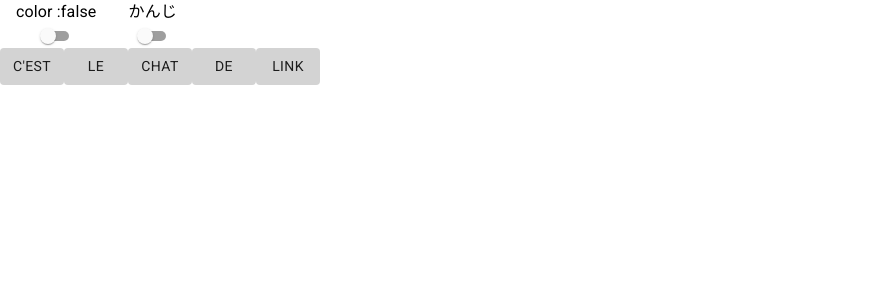
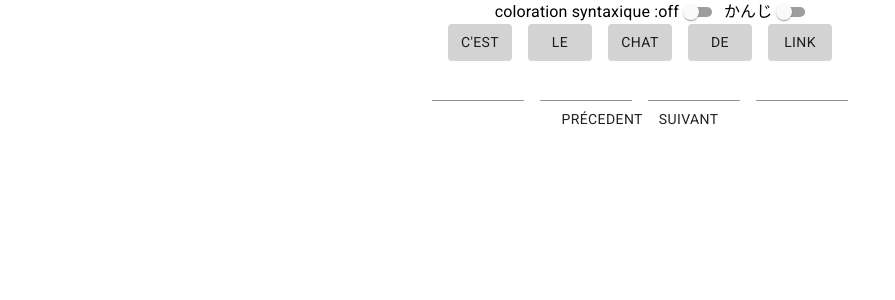
Before and after one commit to jCOTINEAU/fontanier-exercies, a React (Create React App) app: page / in a window 1280 px wide. Shown: the top 300 px of the page, without its empty margins (0-895 px from the left). Built offline with nearby package versions, Linux system fonts and the light colour scheme.

Commit message:
add 3 no question

```diff
--- a/src/App.js
+++ b/src/App.js
@@ -1,63 +1,67 @@
 import React, { useState } from 'react';
 import './App.css';
-import {displayKanjiContext} from './contexts/KanjiContext'
-import {displayColorContext} from './contexts/ColorContext'
+import { displayKanjiContext } from './contexts/KanjiContext'
+import { displayColorContext } from './contexts/ColorContext'
 import Question from './models/Question'
+import Response from './models/Response'
 import ColorToggler from './models/ColorToggler';
 import KanjiToggler from './models/KanjiToggler';
 import 'fontsource-roboto';
+import Grid from '@material-ui/core/Grid';
+import data from './data/theme/no/questions.json';
+import responseData from './data/theme/no/response.json';
+import Button from '@material-ui/core/Button'
 
-export default function App(){
+export default function App() {
 
-    const [questions]=React.useState([
-      {
-        'module': 'no',
-        'id':1,
-        'wbs': [
-          {
-            'value': "c'est",
-          },
-          {
-            'value': 'le',
-          },{
-            'value': "chat",
-            'color': 'green',
-            'trad': {
-              'kana':'ねこ',
-              'kanji':'猫'
-            },
-          },{
-            'value': "de",
-          },{
-            'value': "link",
-            'color': 'red',
-            'trad':
-            {
-              'kana':'りンク'
-            },
-          },
-        ]
-      }
-    ])
+  const [questions] = React.useState(data.questions)
+  const [responses] = React.useState(responseData.responses)
+  let [activeQr,setActiveQr] = React.useState(0);
 
   const [color, toggleColor] = useState(false);
   const value = { color, toggleColor };
 
-    const [kanji , toggleKanji] = useState(false);
-    const valueKanji = {kanji, toggleKanji};
+  const [kanji, toggleKanji] = useState(false);
+  const valueKanji = { kanji, toggleKanji };
 
-    return(
+
+  return (
+    <div>
       <displayKanjiContext.Provider value={valueKanji}>
         <displayColorContext.Provider value={value}>
-        <div>
+          <Grid container jystify="center">
+
+          </Grid>
+          <Grid container justify="center">
+            <Grid item>
               <ColorToggler> </ColorToggler>
+            </Grid>
+            <Grid item>
               <KanjiToggler> </KanjiToggler>
-        </div>
-        <div>
-          <Question question={questions[0]}/>
-        </div>
+            </Grid>
+          </Grid>
+          <Question question={questions[activeQr]} />
+          <Response response={responses[activeQr]}></Response>
+          <Grid container justify="center">
+            <Grid item>
+            <Button onClick={()=>{
+              setActiveQr(Math.abs(--activeQr%questions.length))
+            }}>
+
+              précedent
+            </Button>
+            </Grid>
+            <Grid item>
+            <Button onClick={()=>{
+              setActiveQr((++activeQr%questions.length))
+            }}>
+              suivant
+            </Button>
+            </Grid>
+          </Grid>
         </displayColorContext.Provider>
       </displayKanjiContext.Provider>
+    </div>
   );
 
 }
--- /dev/null
+++ b/src/data/theme/no/questions.json
@@ -0,0 +1,98 @@
+{
+  "questions": [
+    {
+      "module": "no",
+      "id": 1,
+      "wbs": [
+        {
+          "value": "c'est"
+        },
+        {
+          "value": "le"
+        },
+        {
+          "value": "chat",
+          "color": "green",
+          "trad": {
+            "kana": "ねこ",
+            "kanji": "猫"
+          }
+        },
+        {
+          "value": "de"
+        },
+        {
+          "value": "link",
+          "color": "red",
+          "trad": {
+            "kana": "りンク"
+          }
+        }
+      ]
+    },
+    {
+      "module": "no",
+      "id": 2,
+      "wbs": [
+        {
+          "value": "c'est"
+        },
+        {
+          "value": "le"
+        },
+        {
+          "value": "chant",
+          "trad": {
+            "kana": "うた",
+            "kanji": "歌"
+          }
+        },
+        {
+          "value": "du"
+        },
+        {
+          "value": "temps",
+          "trad": {
+            "kana": "とき",
+            "kanji": "時"
+          }
+        }
+      ]
+    },
+    {
+      "module": "no",
+      "id": "３",
+      "wbs": [
+        {
+          "value": "ce"
+        },
+        {
+          "value": "sont"
+        },
+        {
+          "value": "les"
+        },
+        {
+          "value": "momies",
+          "trad":{
+            "kana": "ミイラ"
+          }
+        },
+        {
+          "value": "du",
+          "trad": {
+            "kana": "とき",
+            "kanji": "時"
+          }
+        },
+        {
+          "value": "temple",
+          "trad": {
+            "kana": "とき",
+            "kanji": "時"
+          }
+        }
+      ]
+    }
+  ]
+}
--- /dev/null
+++ b/src/data/theme/no/response.json
@@ -0,0 +1,60 @@
+{
+    "responses":[
+        {
+            "id": 1,
+            "module": "no",
+            "rbs":
+            [
+                {
+                    "kana": "リンク"
+                },
+                {
+                    "kana": "の"
+                },
+                {
+                    "kanji": "猫",
+                    "kana":"ねこ"
+                },
+                {
+                    "kana": "だ"
+                }
+            ]
+        },
+        {
+            "id": 2,
+            "module": "no",
+            "rbs":
+            [
+                {
+                    "kana": "とき",
+                    "kanji": "時"
+                },
+                {
+                    "kana": "の"
+                },{
+                    "kana": "うた",
+                    "kanji": "歌"
+                },{
+                    "kana": "だ"
+                }
+            ]
+        }, {
+            "id": 3,
+            "module": "no",
+            "rbs":
+            [
+                {
+                    "kana": "シンデン",
+                    "kanji": "神殿"
+                },
+                {
+                    "kana": "の"
+                },{
+                    "kana": "ミイラ"
+                },{
+                    "kana": "だ"
+                }
+            ]
+        }
+    ]
+}
--- a/src/models/ColorToggler.js
+++ b/src/models/ColorToggler.js
@@ -7,9 +7,9 @@ function ColorToggler() {
   const {color, toggleColor}= React.useContext(displayColorContext);
 
   return (
-    <FormControlLabel
+    <FormControlLabel labelPlacement="start"
     control={<Switch size="small" checked={color} onChange={(event) =>{toggleColor(event.target.checked)}} />}
-    label={"color :"+color} labelPlacement='top'
+    label={"coloration syntaxique :".concat(color?'on':'off')}
   />
 
   );
--- a/src/models/KanjiToggler.js
+++ b/src/models/KanjiToggler.js
@@ -9,7 +9,7 @@ function KanjiToggler() {
   return (
     <FormControlLabel
     control={<Switch size="small" checked={kanji} onChange={(event) =>{toggleKanji(event.target.checked)}} />}
-    label={kanji?'漢字':'かんじ'} labelPlacement='top'
+    label={kanji?'漢字':'かんじ'} labelPlacement='start'
   />
   );
 }
--- a/src/models/Question.js
+++ b/src/models/Question.js
@@ -1,15 +1,9 @@
 import React from 'react';
 import WordBlock from './WordBlock.js';
+import {Grid} from '@material-ui/core'
 
 export default class Question extends React.Component {
 
-    renderWb(i)
-    {
-        return(
-            <WordBlock wb={this.props.question.wbs[i]}>
-            </WordBlock>
-        )
-    }
 
     render()
     {
@@ -18,11 +12,9 @@ export default class Question extends React.Component {
         )
 
         return(
-            <div className="Question">
+            <Grid container justify="center" spacing="2" allignItems="center">
                 {list}
-            </div>
-
-
+            </Grid>
         )
     }
 }
--- /dev/null
+++ b/src/models/Response.js
@@ -0,0 +1,16 @@
+import React from 'react';
+import ResponseBlock from './ResponseBlock.js'
+import Grid from '@material-ui/core/Grid';
+
+export default function Response(props)
+{
+
+    const list = props.response.rbs.map((rb)=>
+    <ResponseBlock key={Math.random()} rb={rb} />
+)
+    return (
+        <Grid container justify="center" spacing="2" allignItems="center">
+            {list}
+        </Grid>
+    )
+}
--- /dev/null
+++ b/src/models/ResponseBlock.js
@@ -0,0 +1,33 @@
+import React, { useState } from 'react';
+import {Grid, Input} from '@material-ui/core'
+import { displayKanjiContext } from '../contexts/KanjiContext'
+import { useContext } from 'react';
+
+export default function ResponseBlock(props)
+{
+
+    const { kanji } = useContext(displayKanjiContext)
+    const [lValue, setlValue] = useState("")
+
+    const eqkanji=(lValue===props.rb.kanji)
+    const eqkana=(lValue===props.rb.kana)
+
+    let toDisplay='white';
+    if((kanji && eqkanji) || (!kanji && eqkana) || (eqkana && !(props.rb.kanji) ))
+    {
+        toDisplay='lightgreen'
+    }else if((kanji && eqkana) || (!kanji && eqkanji))
+    {
+        toDisplay='orange'
+    }else{
+        toDisplay='white'
+    }
+
+    return(
+        <Grid item xs="1">
+        <Input style = {{backgroundColor: toDisplay}} onChange={(event)=>{
+            setlValue(event.target.value)
+        }} />
+        </Grid>
+    )
+}
--- a/src/models/WordBlock.js
+++ b/src/models/WordBlock.js
@@ -1,46 +1,44 @@
 import React, { useState } from 'react';
 import { useContext } from 'react';
-import {displayKanjiContext} from '../contexts/KanjiContext'
-import {displayColorContext} from '../contexts/ColorContext'
+import { displayKanjiContext } from '../contexts/KanjiContext'
+import { displayColorContext } from '../contexts/ColorContext'
 import Button from '@material-ui/core/Button'
+import {Grid } from '@material-ui/core'
 
-export default function WordBlock(props)
-{
+export default function WordBlock(props) {
 
 
-  const {color} = useContext(displayColorContext);
-  const {kanji} = useContext(displayKanjiContext)
-  const [displayTrad,setDisplayTrad] =  useState(false)
+  const { color } = useContext(displayColorContext);
+  const { kanji } = useContext(displayKanjiContext)
+  const [displayTrad, setDisplayTrad] = useState(false)
 
-  let toDisplay=props.wb.value;
+  let toDisplay = props.wb.value;
 
-  if(displayTrad)
-  {
-    if(props.wb.trad)
-    {
-      if(kanji && props.wb.trad.kanji)
-      {
+  if (displayTrad) {
+    if (props.wb.trad) {
+      if (kanji && props.wb.trad.kanji) {
         toDisplay = props.wb.trad.kanji
-      }else if(props.wb.trad){
+      } else if (props.wb.trad) {
         toDisplay = props.wb.trad.kana
       }
-    }else{
-      toDisplay=props.wb.value
+    } else {
+      toDisplay = props.wb.value
     }
-  }else{
-    toDisplay=props.wb.value
+  } else {
+    toDisplay = props.wb.value
   }
 
-  return(
-    <Button className='wordblock' style={{backgroundColor:color?props.wb.color??'lightgray':'lightgray'}}
-    onMouseLeave={()=>{
-      setDisplayTrad(!displayTrad)
-    }} onMouseEnter={()=>{
-      setDisplayTrad(!displayTrad)
+  return (
+   <Grid item>
+    <Button className='wordblock' style={{ backgroundColor: color ? props.wb.color ?? 'lightgray' : 'lightgray' }}
+      onMouseLeave={() => {
+        setDisplayTrad(!displayTrad)
+      }} onMouseEnter={() => {
+        setDisplayTrad(!displayTrad)
 
-    }}>
-        {toDisplay}
+      }}>
+      {toDisplay}
     </Button>
-
+    </Grid>
   )
 }
```
Lines whose indentation alone changed are shown as unchanged.
